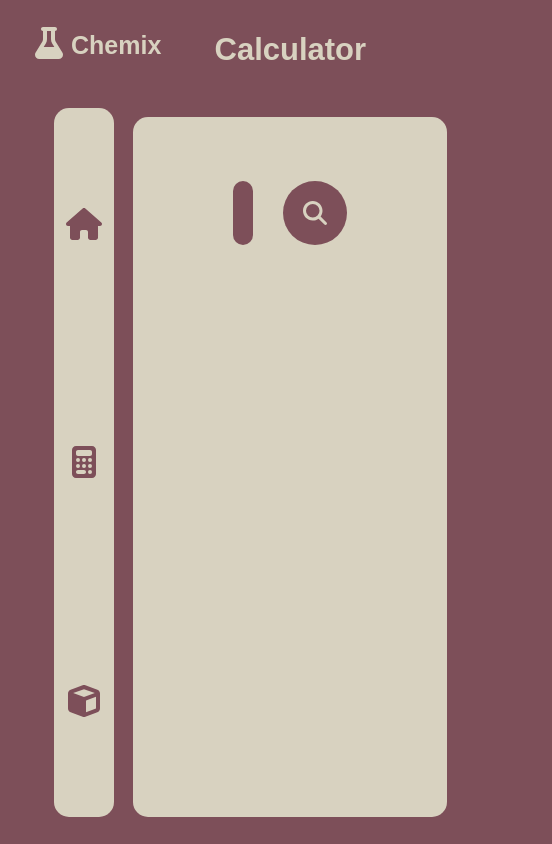
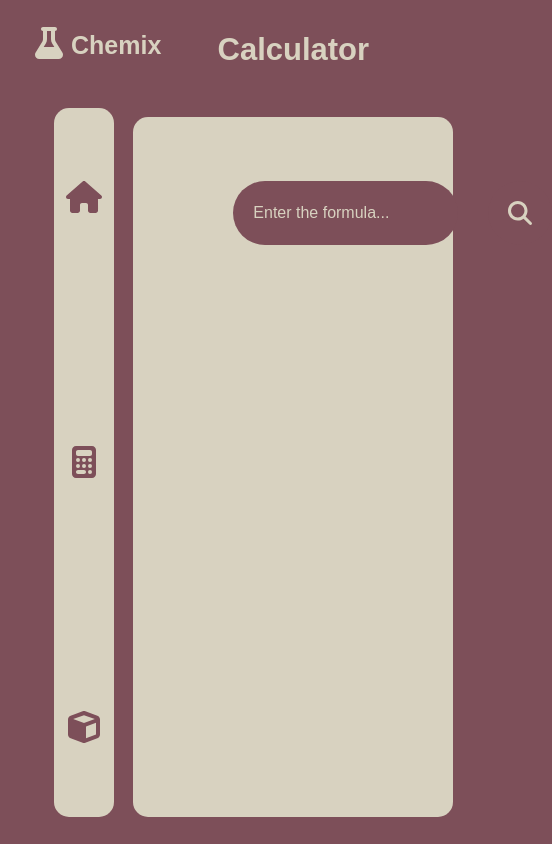
Before and after one commit to Coding-Club-ICS/ChemistryDashboard-WebApp-TS, a Vue app in the folder client/: page /calculator in a window 390 px wide. Shown: the whole page, 552 px wide, since content can reach past the window. Built offline with nearby package versions, Linux system fonts and the light colour scheme.

Commit message:
Added bit of responsiveness to the sidebar and periodic box

```diff
--- a/client/src/components/PeriodicBox.vue
+++ b/client/src/components/PeriodicBox.vue
@@ -1,5 +1,5 @@
 <template>
-  <button @click="store.setSymbol(title!)" class="flex justify-center items-center w-[40px] h-[40px] border-2 border-secondary"><h1 class="font-semibold text-secondary text-[16px]">{{ title }}</h1></button>
+  <button @click="store.setSymbol(title!)" class="flex group focus:bg-secondary justify-center items-center w-[40px] h-[40px] border-2 border-secondary"><h1 class="font-semibold text-secondary group-focus:text-primary text-[16px]">{{ title }}</h1></button>
 
 </template>
 
--- a/client/src/components/Sidebar.vue
+++ b/client/src/components/Sidebar.vue
@@ -4,7 +4,7 @@
       <img src="../assets/flask.svg" alt="flask" class="h-[32px]">
       <p class="text-secondary font-extrabold text-[25px]">Chemix</p>
     </div>
-    <div class="flex py-[100px] w-[60px] h-full bg-secondary rounded-[15px] mx-auto">
+    <div class="flex py-[75%] w-[60px] h-full bg-secondary rounded-[15px] mx-auto">
       <div class="flex flex-col justify-between mx-auto">
         <router-link to="/"><img src="../assets/house.svg" alt="home" class="h-[32px] mx-auto"></router-link>
         <router-link to="/calculator"><img src="../assets/calculator.svg" alt="home" class="h-[32px] mx-auto"></router-link>
--- a/client/src/views/Calculator.vue
+++ b/client/src/views/Calculator.vue
@@ -4,8 +4,8 @@
     <div class="h-full bg-secondary rounded-[15px] px-[100px] py-[64px]">
       <div class="flex flex-col gap-[60px] mx-auto">
         <div class="flex gap-[30px]">
-          <input v-model="userEquation" @keyup.enter="balanceEquation" class="flex-1 rounded-full h-[64px] w-full pl-5 placeholder:text-secondary text-secondary caret-secondary bg-primary" type="text" placeholder="Enter the formula..." />
-          <button @click="balanceEquation" class="flex justify-center items-center bg-primary w-[64px] h-[64px] rounded-full"><img class="h-[24px] w-auto" src="../assets/search.svg" alt="search"></button>
+          <input v-model="userEquation" @keyup.enter="balanceEquation" class="flex-1 min-w-[225px] rounded-full h-[64px] w-full pl-5 placeholder:text-secondary text-secondary caret-secondary bg-primary" type="text" placeholder="Enter the formula..." />
+          <button @click="balanceEquation" class="flex justify-center items-center bg-primary min-w-[64px] w-[64px] h-[64px] rounded-full"><img class="h-[24px] w-auto" src="../assets/search.svg" alt="search"></button>
         </div>
         <h1 class="text-primary text-center font-bold text-[39px]">{{ balancedEquation }}</h1>
       </div>
--- a/client/src/views/Viewer.vue
+++ b/client/src/views/Viewer.vue
@@ -4,8 +4,8 @@
     <div class="h-full bg-secondary rounded-[15px] px-[100px] py-[64px]">
       <div class="flex flex-col gap-[60px] mx-auto">
         <div class="flex gap-[30px]">
-          <input v-model="name" @keyup.enter="getCid" class="flex-1 rounded-full h-[64px] w-full pl-5 placeholder:text-secondary text-secondary caret-secondary bg-primary" type="text" placeholder="Enter the compound..." />
-          <button @click="getCid" class="flex justify-center items-center bg-primary w-[64px] h-[64px] rounded-full"><img class="h-[24px] w-auto" src="../assets/search.svg" alt="search"></button>
+          <input v-model="name" @keyup.enter="getCid" class="flex-1 rounded-full h-[64px] min-w-[225px] w-full pl-5 placeholder:text-secondary text-secondary caret-secondary bg-primary" type="text" placeholder="Enter the compound..." />
+          <button @click="getCid" class="flex justify-center items-center bg-primary min-w-[64px] w-[64px] h-[64px] rounded-full"><img class="h-[24px] w-auto" src="../assets/search.svg" alt="search"></button>
         </div>
         <h1 class="text-primary text-center font-bold text-[39px]">{{ error_message }}</h1>
       </div>
```
